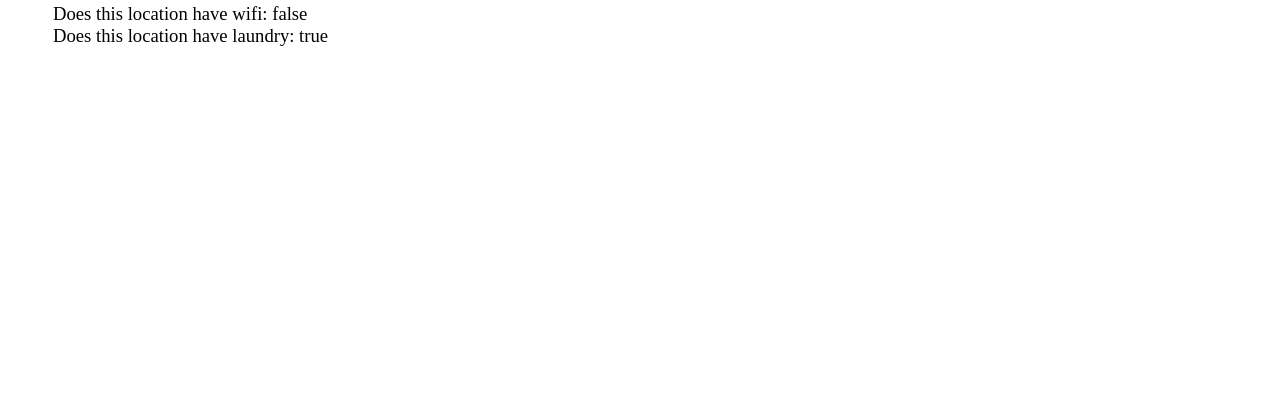
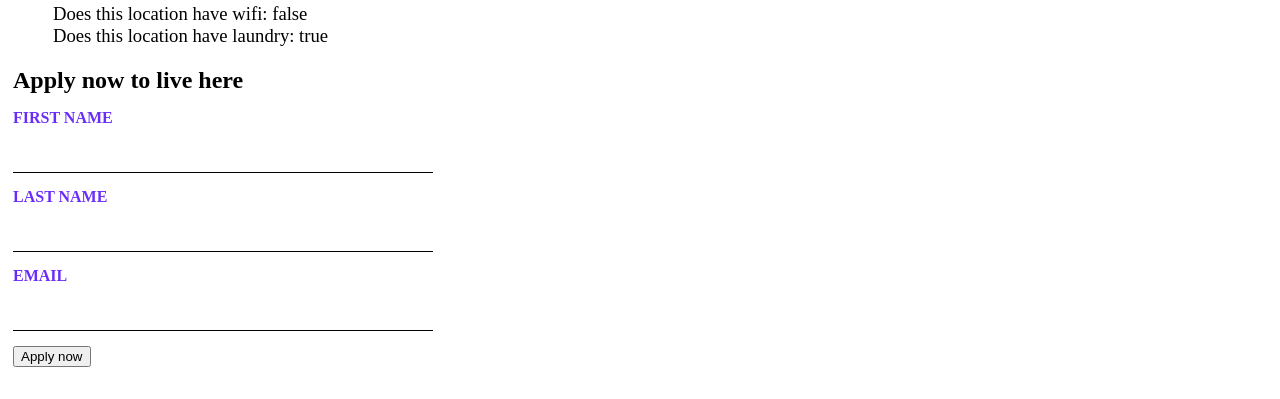
Before and after one commit to Elanrif/angular-houses, an Angular app: page /details/1 in a window 1280 px wide. Shown: the part 794-1193 px from the top of the page. Before the commit the page ends 896 px from the top, so only its background shows below. Built offline with nearby package versions, Linux system fonts and the light colour scheme.

Commit message:
feat: FormGroup

```diff
--- a/src/app/details/details.component.ts
+++ b/src/app/details/details.component.ts
@@ -1,11 +1,12 @@
 import { Component, inject } from '@angular/core';
+import { FormControl, FormGroup, ReactiveFormsModule } from '@angular/forms';
 import { ActivatedRoute } from '@angular/router';
 import { HousingService } from '../housing.service';
 import { HousingLocation } from '../housing-location';
 
 @Component({
   selector: 'app-details',
-  imports: [],
+  imports: [ReactiveFormsModule],
   template: `
     <article>
       <img
@@ -25,8 +26,23 @@
         <ul>
           <li>Units available: {{ housingLocation?.availableUnits }}</li>
           <li>Does this location have wifi: {{ housingLocation?.wifi }}</li>
-        <li>Does this location have laundry: {{ housingLocation?.laundry }}</li>
+          <li>
+            Does this location have laundry: {{ housingLocation?.laundry }}
+          </li>
         </ul>
+      </section>
+
+      <section class="listing-apply">
+        <h2 class="section-heading">Apply now to live here</h2>
+        <form [formGroup]="applyForm" (submit)="submitApplication()">
+          <label for="first-name">First Name</label>
+          <input id="first-name" type="text" formControlName="firstName" />
+          <label for="last-name">Last Name</label>
+          <input id="last-name" type="text" formControlName="lastName" />
+          <label for="email">Email</label>
+          <input id="email" type="email" formControlName="email" />
+          <button type="submit" class="primary">Apply now</button>
+        </form>
       </section>
     </article>
   `,
@@ -38,9 +54,24 @@
   housingLocation: HousingLocation | undefined;
   housingLocationId = -1;
 
+  applyForm = new FormGroup({
+    firstName: new FormControl(''),
+    lastName: new FormControl(''),
+    email: new FormControl(''),
+  });
+
   constructor() {
+    this.housingLocationId = Number(this.route.snapshot.params['id']);
+    this.housingLocation = this.housingService.getHousingLocationByid(
+      this.housingLocationId
+    );
+  }
 
-    this.housingLocationId = Number(this.route.snapshot.params['id']);
-    this.housingLocation = this.housingService.getHousingLocationByid(this.housingLocationId);
+  submitApplication() {
+    this.housingService.submitApplication(
+      this.applyForm.value.firstName ?? '',
+      this.applyForm.value.lastName ?? '',
+      this.applyForm.value.email ?? ''
+    );
   }
 }
--- a/src/app/housing.service.ts
+++ b/src/app/housing.service.ts
@@ -118,4 +118,10 @@
   getHousingLocationByid(id: number): HousingLocation | undefined {
     return this.housingLocationList.find((housingLocation) => housingLocation.id === id);
   }
+
+  submitApplication(firstName: string, lastName: string, email: string) {
+    console.log(
+      `Homes application received: firstName: ${firstName}, lastName: ${lastName}, email: ${email} `,
+    );
+  }
 }
```
Lines whose indentation alone changed are shown as unchanged.
